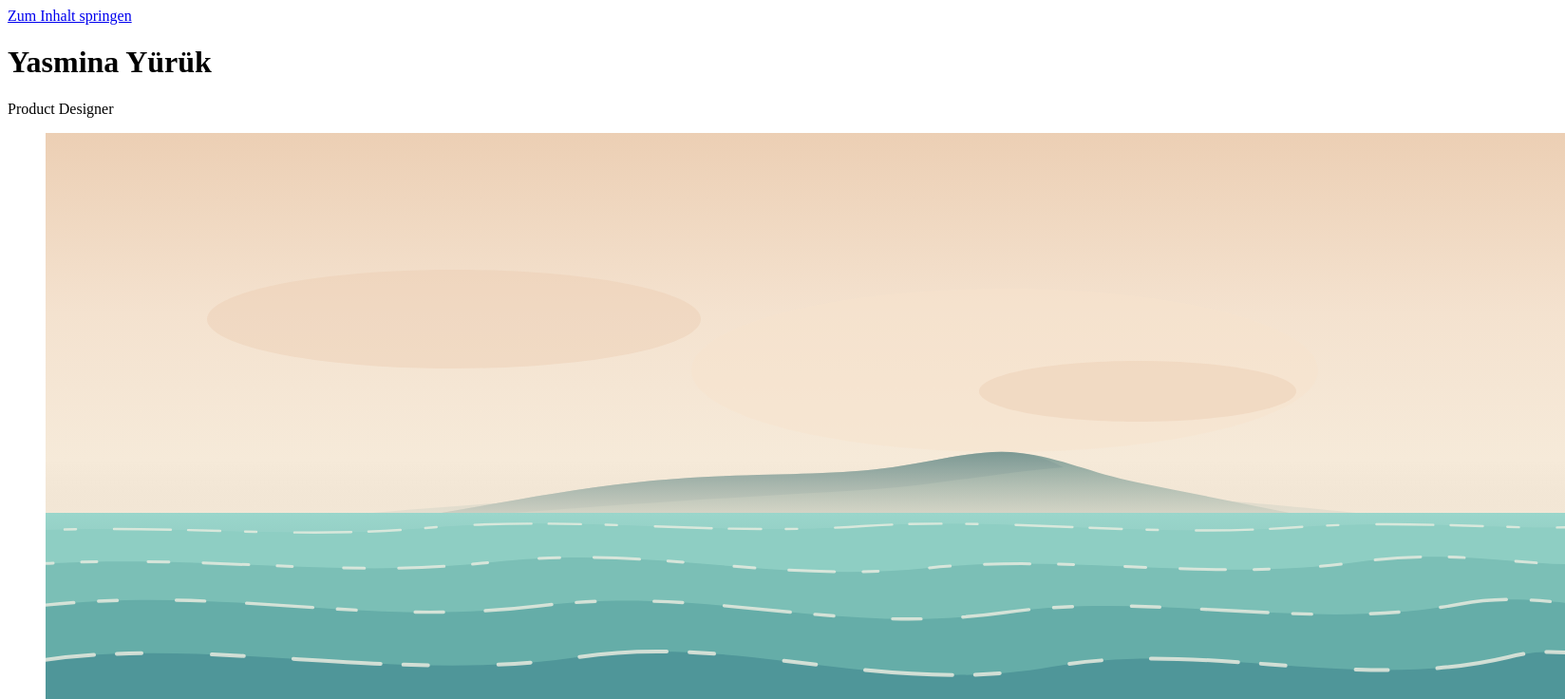
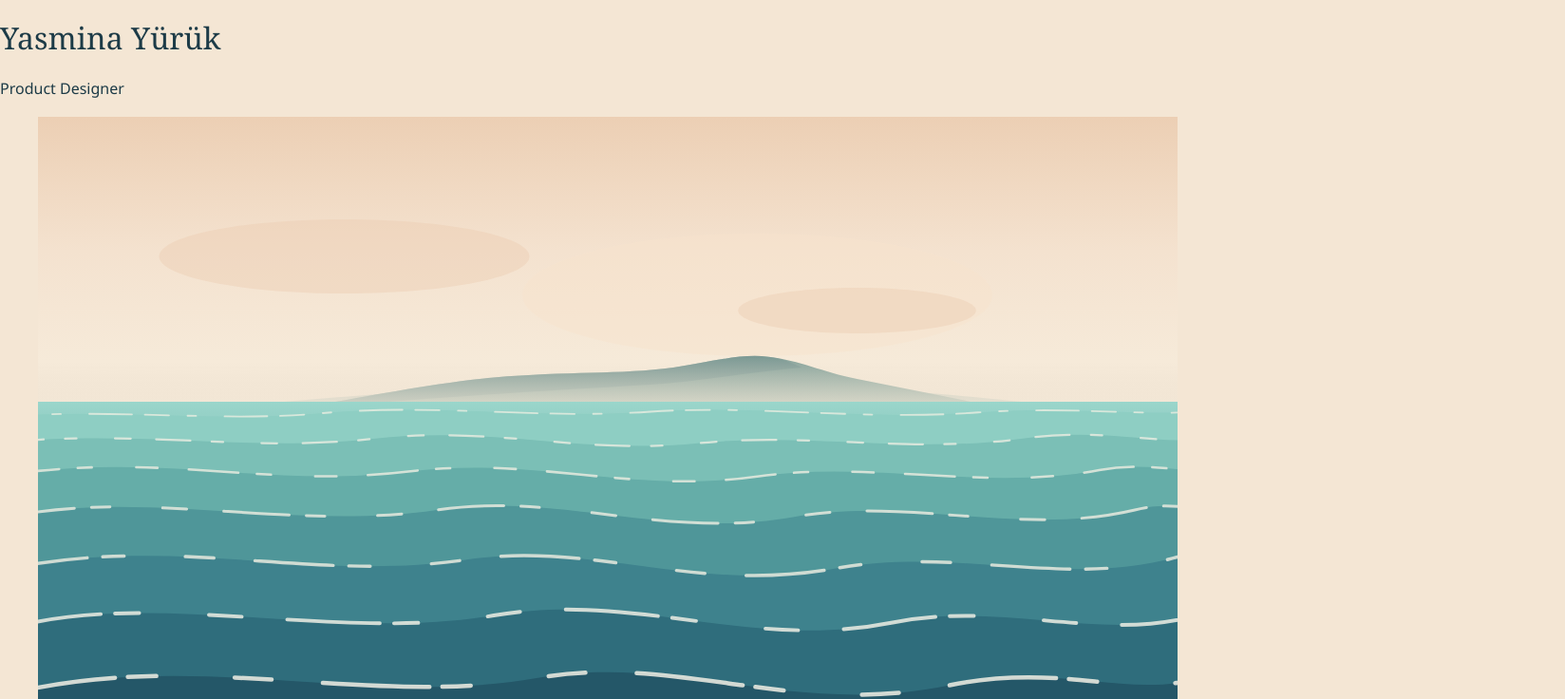
Before and after one commit to IU-Webprogrammierung/2026-09-website-brewbyme, a plain HTML site: page index.html in a window 1280 px wide. Shown: the top 736 px of the page at 95% size, 1648 px wide, since content can reach past the window. Drawn offline with Linux system fonts and the light colour scheme.

Commit message:
style: Basis-Stylesheet mit Farbvariablen und Typografie anlegen

```diff
--- /dev/null
+++ b/css/style.css
@@ -0,0 +1,76 @@
+/*
+  Basis-Stylesheet (Konzeptionsphase)
+  Farben und Typografie nach dem Tarifa-Konzept.
+  Layout und Media Queries folgen in der Erarbeitungsphase.
+*/
+
+:root {
+  /* Himmel und Sand */
+  --farbe-himmel: #f4e6d4;
+  --farbe-sand: #e3a46f;
+  --farbe-creme: #f6efe2;
+
+  /* Meer, von hell nach dunkel */
+  --farbe-meer-hell: #8ecdc4;
+  --farbe-meer: #3d7f86;
+  --farbe-petrol: #1f5a68;
+  --farbe-tiefsee: #163343;
+
+  /* Akzente und Text */
+  --farbe-terrakotta: #a35a3c;
+  --farbe-text: #1d3b47;
+
+  /* Typografie */
+  --schrift-titel: "Cormorant Garamond", Georgia, "Times New Roman", serif;
+  --schrift-text: "Karla", "Segoe UI", Arial, sans-serif;
+}
+
+*,
+*::before,
+*::after {
+  box-sizing: border-box;
+}
+
+body {
+  margin: 0;
+  background-color: var(--farbe-himmel);
+  color: var(--farbe-text);
+  font-family: var(--schrift-text);
+  font-size: 1rem;
+  line-height: 1.6;
+}
+
+h1,
+h2 {
+  font-family: var(--schrift-titel);
+  font-weight: 500;
+  line-height: 1.2;
+}
+
+a {
+  color: var(--farbe-petrol);
+}
+
+a:focus-visible {
+  outline: 3px solid var(--farbe-terrakotta);
+  outline-offset: 3px;
+}
+
+img {
+  max-width: 100%;
+  height: auto;
+}
+
+/* Sprunglink: nur bei Tastaturfokus sichtbar */
+.sprunglink {
+  position: absolute;
+  top: -100px;
+  left: 1rem;
+  padding: 0.5rem 1rem;
+  background-color: var(--farbe-petrol);
+  color: var(--farbe-creme);
+}
+
+.sprunglink:focus {
+  top: 1rem;
+}
--- a/index.html
+++ b/index.html
@@ -6,6 +6,7 @@
   <meta name="description" content="Portfolio von Yasmina Yürük, Product Owner und Senior Designerin. Projekte, Blog und Einblicke in Produktdesign.">
   <title>Yasmina Yürük · Product Designer</title>
   <link rel="icon" href="assets/img/favicon.svg" type="image/svg+xml">
+  <link rel="stylesheet" href="css/style.css">
 </head>
 <body>
   <a class="sprunglink" href="#inhalt">Zum Inhalt springen</a>
```
Also changed, not shown: blog.html (+1 -0 lines), impressum.html (+1 -0 lines), projekte.html (+1 -0 lines), ueber-mich.html (+1 -0 lines).
